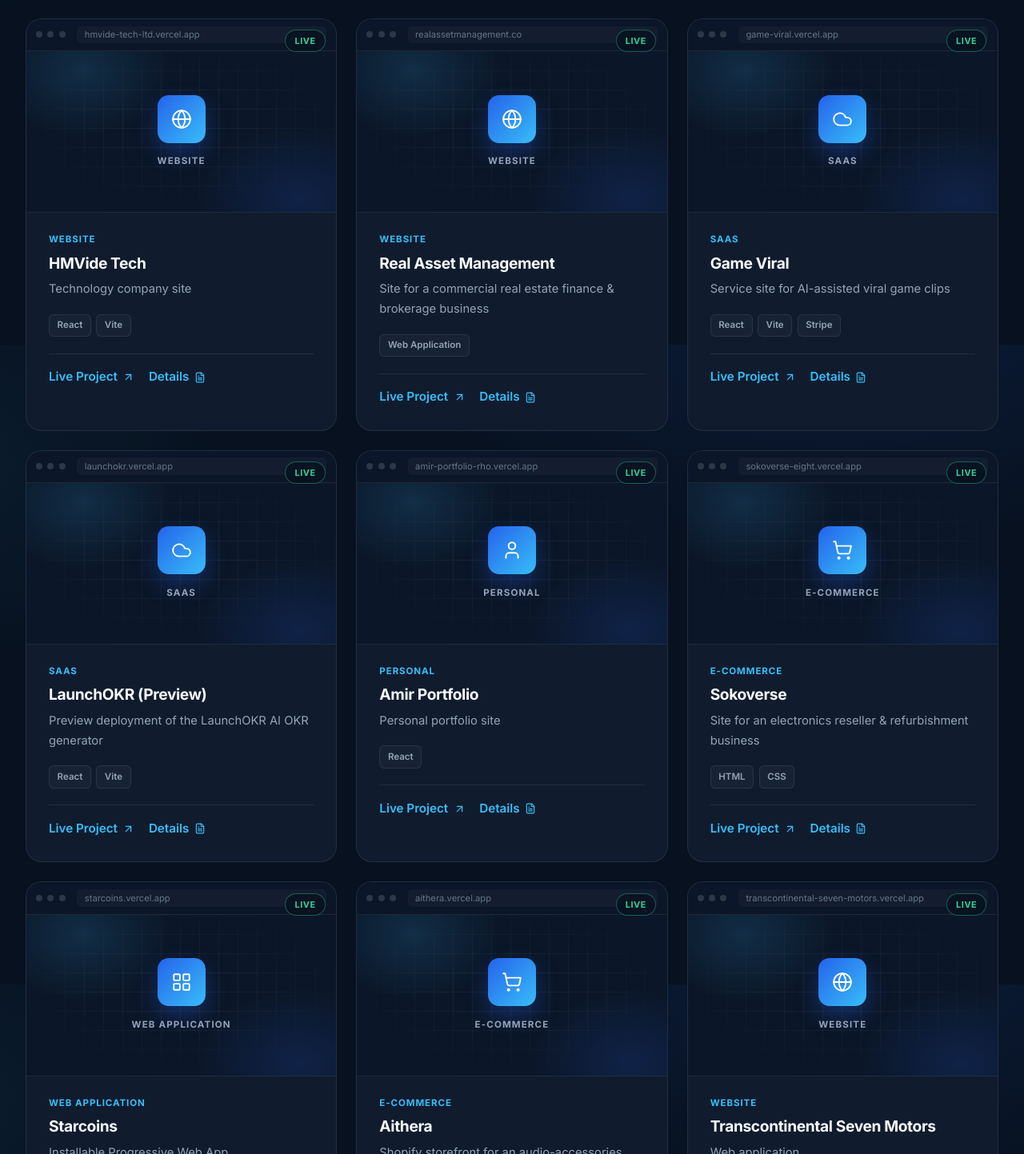
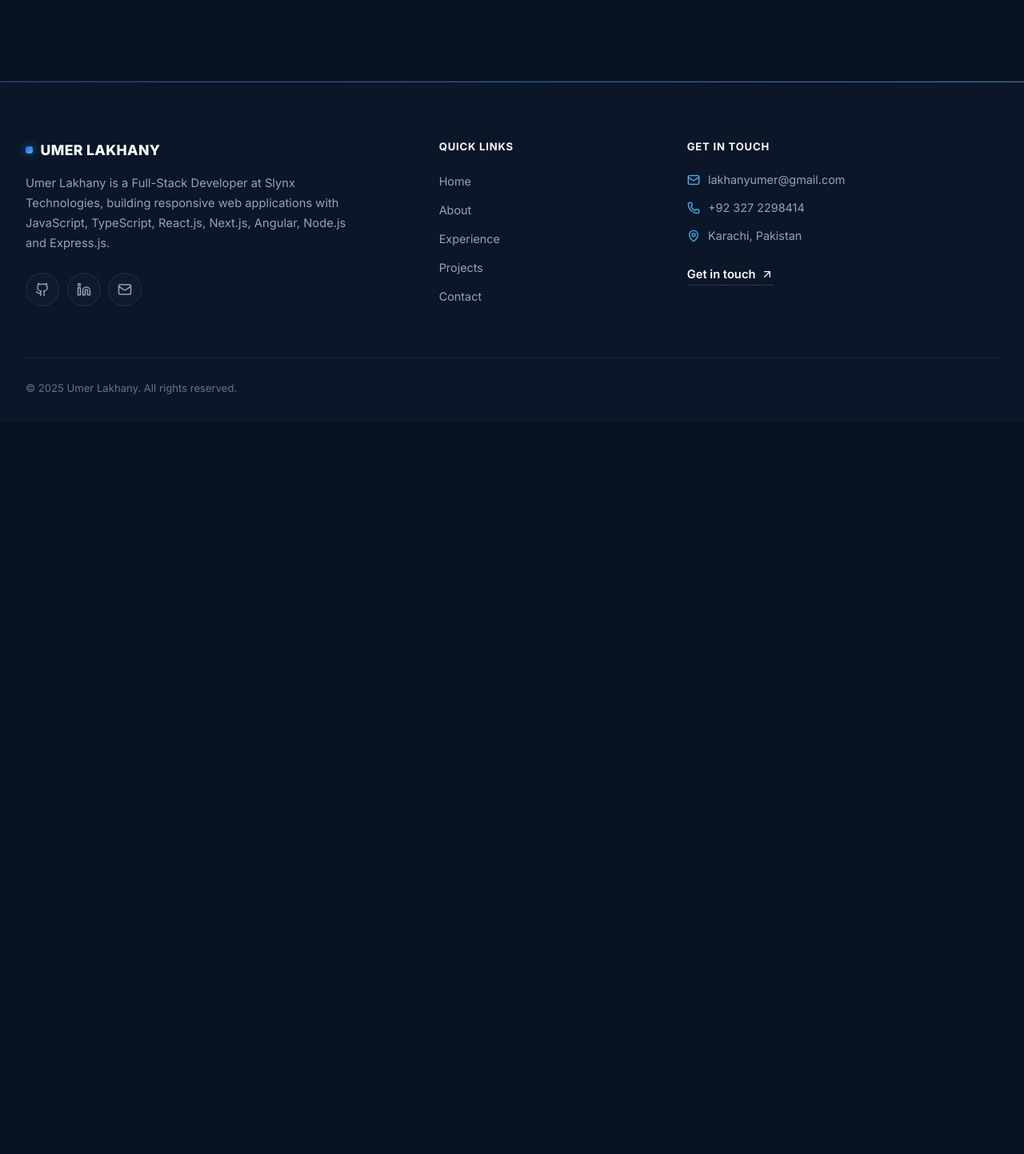
Before and after one commit to UmerLakhany/UmerLakhany, a Next.js app: page /projects in a window 1280 px wide. Shown: the part 3569-5012 px from the top of the page at 80% size. After the commit the page ends 4097 px from the top, so only its background shows below. Built offline with nearby package versions, Linux system fonts and the light colour scheme; no server answers.

Commit message:
update projects

```diff
--- a/src/data/projects.ts
+++ b/src/data/projects.ts
@@ -183,38 +183,6 @@ export const projects: Project[] = [
     highlights: [],
   },
   {
-    slug: "ecco-sphere",
-    name: "Ecco-sphere",
-    tagline: "Web application",
-    description: "A React web application built and deployed on Vercel.",
-    categories: ["Web Application"],
-    techStack: ["React", "Vite"],
-    role: "Web Developer",
-    status: "Live",
-    liveUrl: "https://fresh-flow-omega.vercel.app",
-    highlights: [],
-  },
-  {
-    slug: "clean-sheet-ai",
-    name: "CleanSheet AI",
-    tagline: "AI Excel analyst that cleans, standardizes and explains spreadsheets",
-    description:
-      "A B2B SaaS product ('Finley') that acts as an AI Excel analyst — matching, deduplicating, mapping, and cleaning spreadsheet data, then surfacing insights and exporting a cleaned result.",
-    categories: ["SaaS"],
-    techStack: ["React"],
-    role: "Full-Stack Developer",
-    status: "Live",
-    liveUrl: "https://clean-sheet-ai.vercel.app",
-    highlights: [
-      "Matching engine",
-      "Duplicate detector",
-      "Schema mapper",
-      "Logic tracer",
-      "Insights generation",
-      "Export cleaner",
-    ],
-  },
-  {
     slug: "mtest-labs",
     name: "Mtest Labs",
     tagline: "Site for an AI/ML testing & quality engineering consultancy",
@@ -265,31 +233,6 @@ export const projects: Project[] = [
     highlights: [],
   },
   {
-    slug: "snap-mark-portals",
-    name: "Snap Mark Portals",
-    tagline: "Site for a Dubai-based technology services company",
-    description:
-      "A site for a UAE-based technology services company covering web design, e-commerce development, mobile app development, IT infrastructure, cloud automation, and branding, across industries like e-commerce, real estate, hospitality, and logistics.",
-    categories: ["Website"],
-    techStack: ["React", "Vite"],
-    role: "Web Developer",
-    status: "Live",
-    liveUrl: "https://snapmark-nu.vercel.app",
-    highlights: [],
-  },
-  {
-    slug: "hmvide-tech",
-    name: "HMVide Tech",
-    tagline: "Technology company site",
-    description: "A site built and deployed for a technology company.",
-    categories: ["Website"],
-    techStack: ["React", "Vite"],
-    role: "Web Developer",
-    status: "Live",
-    liveUrl: "https://hmvide-tech-ltd.vercel.app",
-    highlights: [],
-  },
-  {
     slug: "real-asset-management",
     name: "Real Asset Management",
     tagline: "Site for a commercial real estate finance & brokerage business",
@@ -300,95 +243,6 @@ export const projects: Project[] = [
     role: "Web Developer",
     status: "Live",
     liveUrl: "https://www.realassetmanagement.co",
-    highlights: [],
-  },
-  {
-    slug: "game-viral",
-    name: "Game Viral",
-    tagline: "Service site for AI-assisted viral game clips",
-    description:
-      "A landing and intake site for a service that produces short-form viral video clips from game footage, with a guided submission process and Stripe payment integration.",
-    categories: ["SaaS", "Web Application"],
-    techStack: ["React", "Vite", "Stripe"],
-    role: "Full-Stack Developer",
-    status: "Live",
-    liveUrl: "https://game-viral.vercel.app",
-    highlights: [],
-  },
-  {
-    slug: "launchokr-preview",
-    name: "LaunchOKR (Preview)",
-    tagline: "Preview deployment of the LaunchOKR AI OKR generator",
-    description:
-      "An earlier preview deployment of the LaunchOKR AI-powered OKR generator for QA teams, later published at launchokr.com.",
-    categories: ["SaaS"],
-    techStack: ["React", "Vite"],
-    role: "Full-Stack Developer",
-    status: "Live",
-    liveUrl: "https://launchokr.vercel.app",
-    highlights: [],
-  },
-  {
-    slug: "amir-portfolio",
-    name: "Amir Portfolio",
-    tagline: "Personal portfolio site",
-    description: "A personal portfolio site built and deployed as a React application.",
-    categories: ["Personal"],
-    techStack: ["React"],
-    role: "Web Developer",
-    status: "Live",
-    liveUrl: "https://amir-portfolio-rho.vercel.app",
-    highlights: [],
-  },
-  {
-    slug: "sokoverse",
-    name: "Sokoverse",
-    tagline: "Site for an electronics reseller & refurbishment business",
-    description:
-      "A business site for an electronics resale and refurbishment company handling smartphones, tablets, and wearables across reseller, refurbisher, and liquidation service lines.",
-    categories: ["E-commerce", "Website"],
-    techStack: ["HTML", "CSS"],
-    role: "Web Developer",
-    status: "Live",
-    liveUrl: "https://sokoverse-eight.vercel.app",
-    highlights: [],
-  },
-  {
-    slug: "starcoins",
-    name: "Starcoins",
-    tagline: "Installable Progressive Web App",
-    description:
-      "A Progressive Web App built with React and Vite — installable and capable of working offline via a service worker.",
-    categories: ["Web Application", "Personal"],
-    techStack: ["React", "Vite", "PWA"],
-    role: "Full-Stack Developer",
-    status: "Live",
-    liveUrl: "https://starcoins.vercel.app",
-    highlights: [],
-  },
-  {
-    slug: "aithera",
-    name: "Aithera",
-    tagline: "Shopify storefront for an audio-accessories brand",
-    description:
-      "An e-commerce storefront for audio accessories (earbuds, headphones), with product filtering and a region/currency selector.",
-    categories: ["E-commerce", "Website"],
-    techStack: ["Shopify"],
-    role: "Web Developer",
-    status: "Live",
-    liveUrl: "https://aithera.vercel.app",
-    highlights: [],
-  },
-  {
-    slug: "transcontinental-seven-motors",
-    name: "Transcontinental Seven Motors",
-    tagline: "Web application",
-    description: "A React web application built and deployed on Vercel.",
-    categories: ["Website"],
-    techStack: ["React", "Vite"],
-    role: "Web Developer",
-    status: "Live",
-    liveUrl: "https://transcontinental-seven-motors.vercel.app",
     highlights: [],
   },
 ];
```
